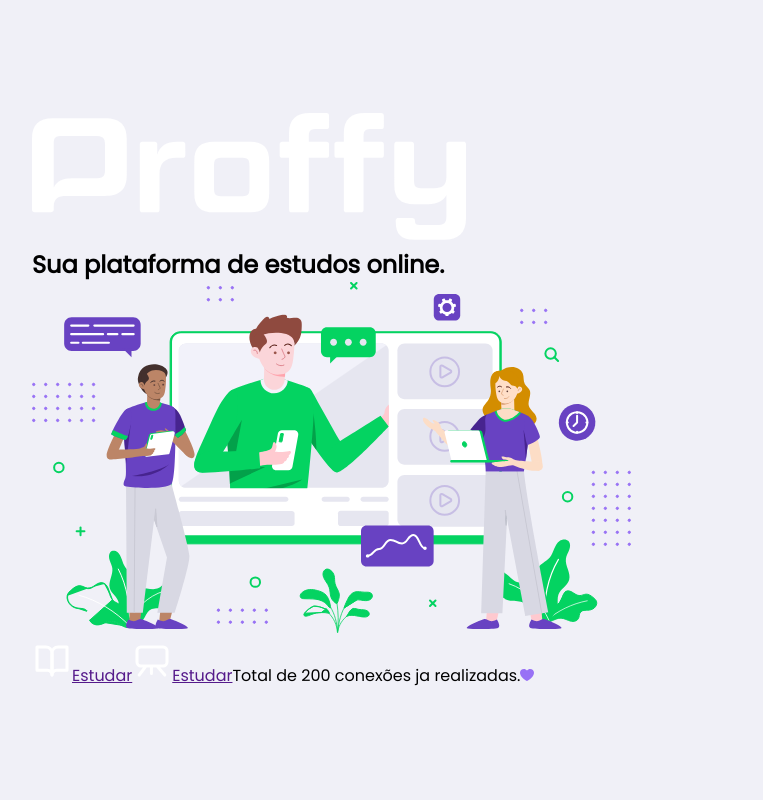
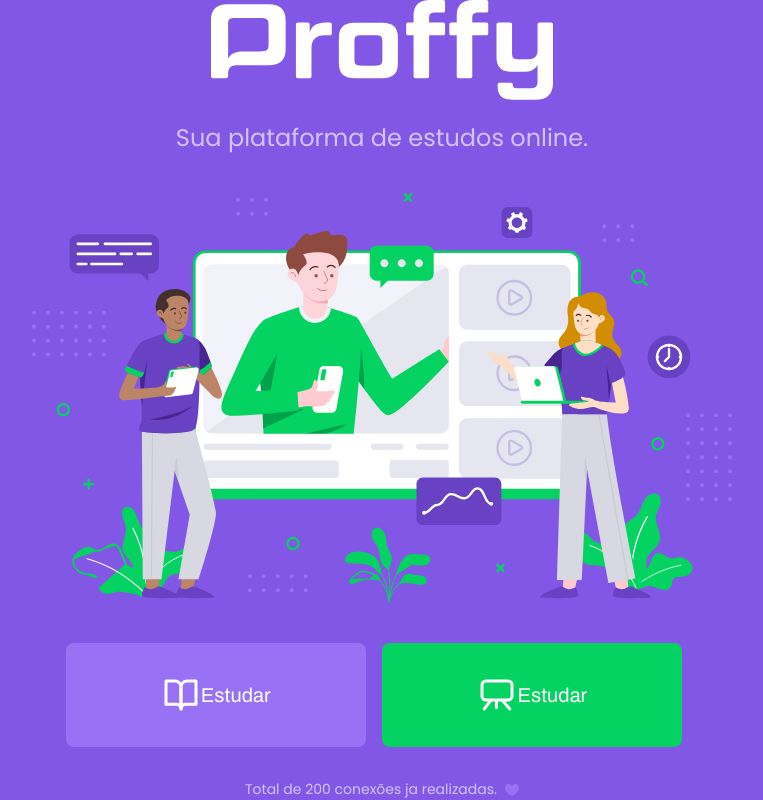
Before and after one commit to wexxsimon/proffy, a React (Create React App) app: page / in a window 1280 px wide. Shown: the whole page, without its empty margins (258-1021 px from the left). Built offline with nearby package versions, Linux system fonts and the light colour scheme.

Commit message:
adicionando estilo básico

```diff
--- a/src/pages/Landing/index.tsx
+++ b/src/pages/Landing/index.tsx
@@ -5,6 +5,8 @@
 import studyIcon from '../../assets/images/icons/study.svg';
 import giveCLassesIcon from '../../assets/images/icons/give-classes.svg';
 import purpleHeartIcon from '../../assets/images/icons/purple-heart.svg';
+
+import './styles.css';
 
 function Landing() {
     return (
@@ -24,15 +26,15 @@
                         <img src={studyIcon} alt="Estudar" />
                         Estudar
                     </a>
-                    <a href="" className="study">
+                    <a href="" className="give-classes">
                         <img src={giveCLassesIcon} alt="Estudar" />
                         Estudar
                     </a>
-                    <span className="total-connections">
-                        Total de 200 conexões ja realizadas.
-                        <img src={purpleHeartIcon} alt="Coração roxo"/>
-                    </span>
                 </div>
+                <span className="total-connections">
+                    Total de 200 conexões ja realizadas.
+                    <img src={purpleHeartIcon} alt="Coração roxo"/>
+                </span>
             </div>
         </div>
     )
--- /dev/null
+++ b/src/pages/Landing/styles.css
@@ -0,0 +1,90 @@
+#page-landing {
+    width: 100vw;
+    height: 100vh;
+
+    display: flex;
+    justify-content: center;
+    align-items: center;
+
+    color: var(--color-text-in-primary);
+    background: var(--color-primary);
+}
+
+.logo-container img {
+    height: 10rem;
+}
+
+.hero-image {
+    width: 100%;
+}
+
+.logo-container {
+    text-align: center;
+    margin-bottom: 3.2rem;
+}
+
+.logo-container h2 {
+    font-weight: 500;
+    font-size: 2.4rem;
+    line-height: 4.6rem;
+    margin-top: 0.8rem;
+}
+
+.buttons-container  {
+    display: flex;
+    justify-content: center;
+    margin: 3.2rem 0;
+}
+
+.buttons-container a {
+    width: 30rem;
+    height: 10.4rem;
+    border-radius: 0.8rem;
+    margin-right:1.6rem;
+    font: 700 2.0rem Archivo;
+
+    display:flex;
+    align-items: center;
+    justify-content: center;
+
+    text-decoration: none;
+    color: var(--color-button-text);
+
+    transition: background-color 0.2s;
+}
+
+.buttons-container a:first-child {
+    margin-right: 1.66rem;
+}
+
+.buttons-container a img {
+    width: 4rem;
+}
+
+.buttons-container a.study {
+    background: var(--color-primary-lighter);
+}
+
+.buttons-container a.give-classes {
+    background: var(--color-secundary);
+}
+
+.buttons-container a.study:hover {
+    background: var(--color-primary-light);
+}
+
+.buttons-container a.give-classes:hover {
+    background: var(--color-secundary-dark);
+}
+
+.total-connections {
+    font-size:1.4rem;
+
+    display: flex;
+    align-items: center;
+    justify-content: center;
+}
+
+.total-connections img {
+    margin-left: 0.8rem;
+}
```
